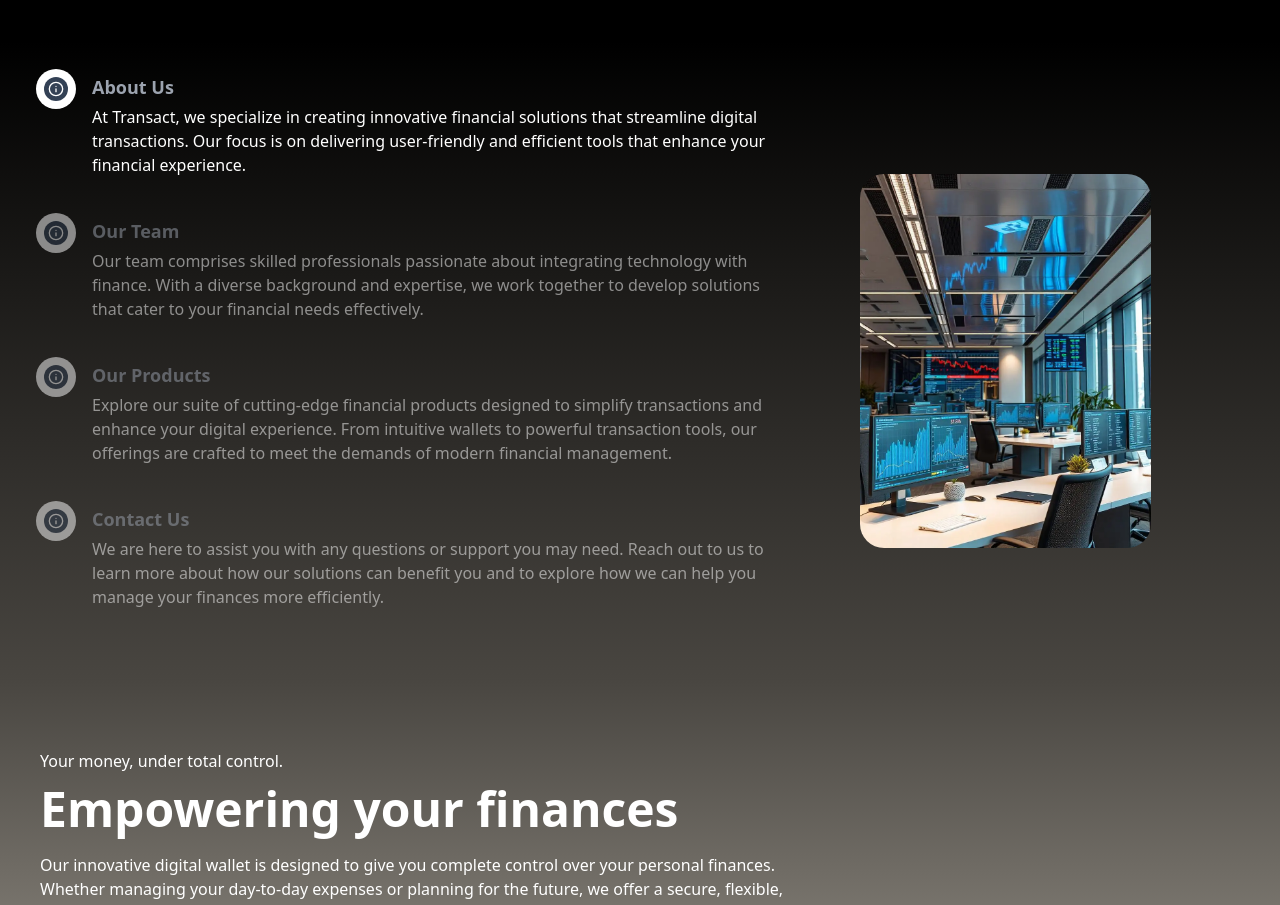
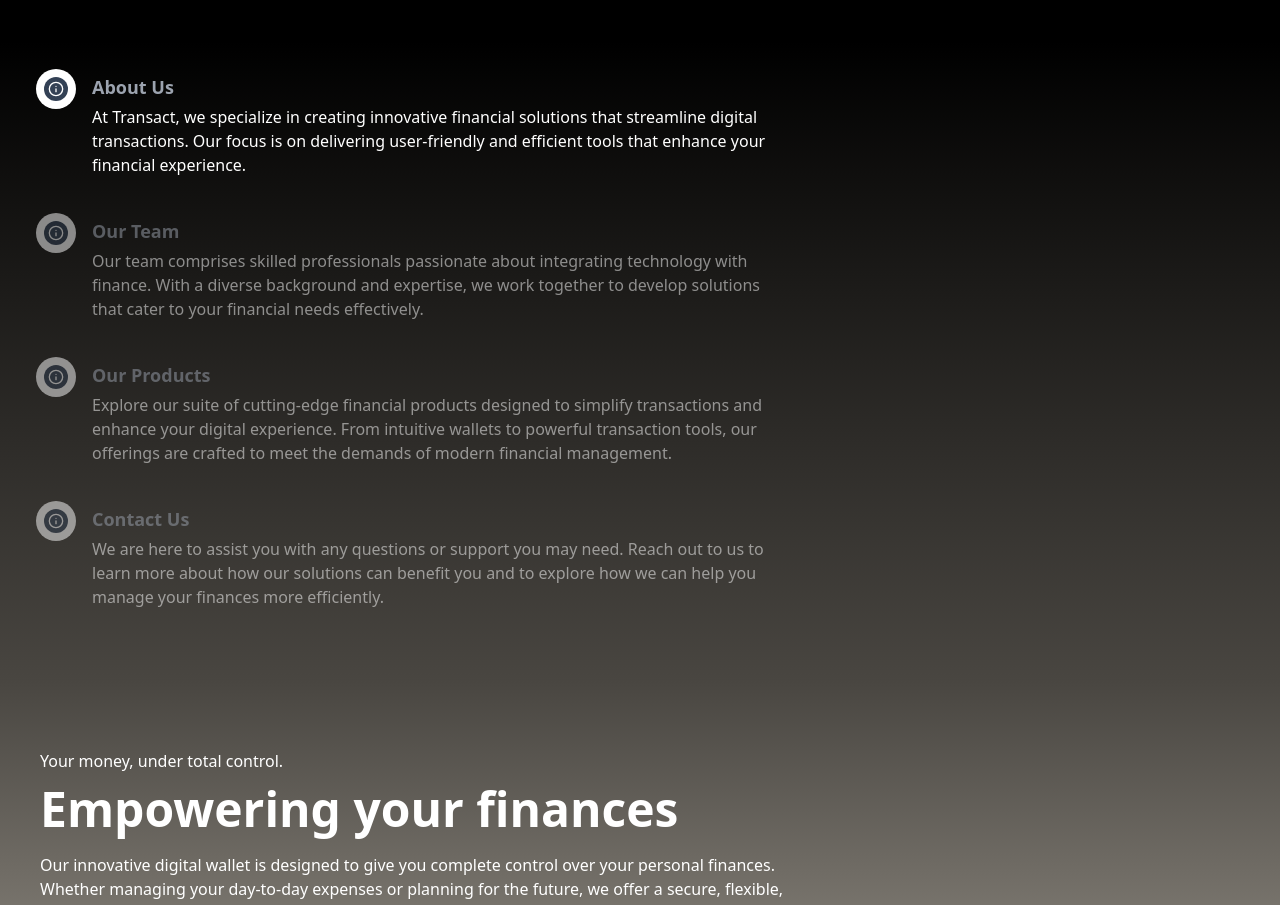
Before and after one commit to BrayanEFJ/FrontTransact, a React (Vite) app: page / in a window 1280 px wide. Shown: the part 883-1788 px from the top of the page. Built offline with nearby package versions, Linux system fonts and the light colour scheme.

Commit message:
Update Timeline.jsx

```diff
--- a/src/components/Timeline.jsx
+++ b/src/components/Timeline.jsx
@@ -8,7 +8,7 @@
 import { useTranslation } from 'react-i18next';
 
 const Timeline = forwardRef((props, ref) => {
-    const { t } = useTranslation();  // Hook para traducción
+    const { t } = useTranslation();
 
     const timelineData = [
         {
@@ -35,34 +35,49 @@
 
     const [currentIndex, setCurrentIndex] = useState(0);
     const [progress, setProgress] = useState(0);
-    const [isXL, setIsXL] = useState(false);  // Estado para controlar el tamaño de la pantalla
-    const [imagesLoaded, setImagesLoaded] = useState(false); // Estado para controlar la carga de imágenes
+    const [isXL, setIsXL] = useState(false);
+    const [imagesLoaded, setImagesLoaded] = useState(false);
+    const [containerDimensions, setContainerDimensions] = useState({ width: 0, height: 0 });
 
-    // Pre-cargar imágenes
+    // Pre-cargar imágenes y obtener dimensiones máximas
     useEffect(() => {
         const preloadImages = async () => {
-            const imagePromises = timelineData.map(item => {
+            const dimensions = await Promise.all(
+                timelineData.map(item => {
                     return new Promise((resolve) => {
                         const img = new Image();
                         img.src = item.image;
-                    img.onload = () => resolve(); // Resuelve cuando la imagen ha cargado
+                        img.onload = () => {
+                            resolve({
+                                width: img.width,
+                                height: img.height
                             });
+                        };
                     });
+                })
+            );
 
-            await Promise.all(imagePromises); // Espera a que todas las imágenes se carguen
-            setImagesLoaded(true); // Actualiza el estado a "cargado"
+            // Encontrar las dimensiones máximas manteniendo el aspect ratio
+            const maxDimensions = dimensions.reduce((acc, curr) => {
+                return {
+                    width: Math.max(acc.width, curr.width),
+                    height: Math.max(acc.height, curr.height)
+                };
+            }, { width: 0, height: 0 });
+
+            setContainerDimensions(maxDimensions);
+            setImagesLoaded(true);
         };
 
         preloadImages();
     }, [timelineData]);
 
-    // Detectar el tamaño de la pantalla
     useEffect(() => {
         const handleResize = () => {
             setIsXL(window.innerWidth >= 1280);
         };
         window.addEventListener('resize', handleResize);
-        handleResize(); // Verificar el tamaño de pantalla en el renderizado inicial
+        handleResize();
         return () => window.removeEventListener('resize', handleResize);
     }, []);
 
@@ -80,7 +95,6 @@
         return () => clearInterval(timer);
     }, []);
 
-    // Manejar clic en el título
     const handleTitleClick = (index) => {
         setCurrentIndex(index === currentIndex ? currentIndex : index);
         setProgress(index);
@@ -148,14 +162,20 @@
                                 </motion.li>
                             ))}
                         </ul>
-                        <div className="w-full lg:mt-0 flex items-center justify-center max-h-screen">
+                        <div
+                            className="w-full lg:mt-0 flex items-center justify-center relative"
+                            style={{
+                                minHeight: imagesLoaded ? '500px' : 'auto' // Altura mínima fija
+                            }}
+                        >
+                            <div className="w-full md:w-2/3 relative flex items-center justify-center">
                                 {imagesLoaded ? (
                                     <AnimatePresence mode="wait">
                                         <motion.img
                                             key={currentIndex}
                                             src={timelineData[currentIndex].image}
                                             alt={timelineData[currentIndex].title}
-                                        className="w-full md:w-2/3 object-contain max-h-screen rounded-3xl"
+                                            className="object-contain rounded-3xl absolute top-0 left-0 w-full h-full"
                                             initial={{ opacity: 0, x: 20 }}
                                             animate={{ opacity: 1, x: 0 }}
                                             exit={{ opacity: 0, x: -20 }}
@@ -163,10 +183,11 @@
                                         />
                                     </AnimatePresence>
                                 ) : (
-                                <div className="w-full md:w-2/3 h-64 bg-gray-300 flex items-center justify-center rounded-3xl">
+                                    <div className="w-full h-64 bg-gray-300 flex items-center justify-center rounded-3xl">
                                         <span className="text-gray-600">Loading...</span>
                                     </div>
                                 )}
+                            </div>
                         </div>
                     </div>
                 </div>
```
Lines whose indentation alone changed are shown as unchanged.
